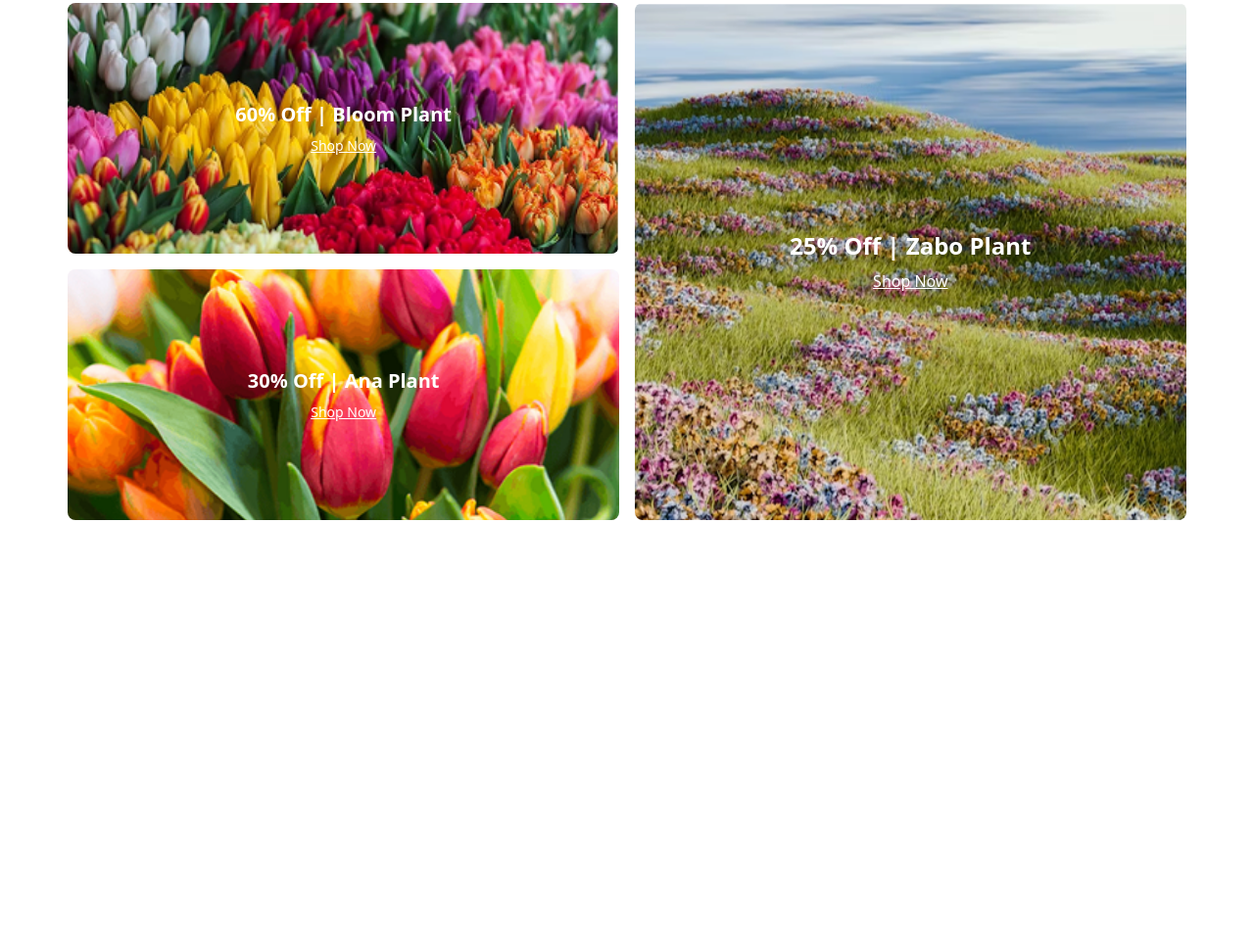
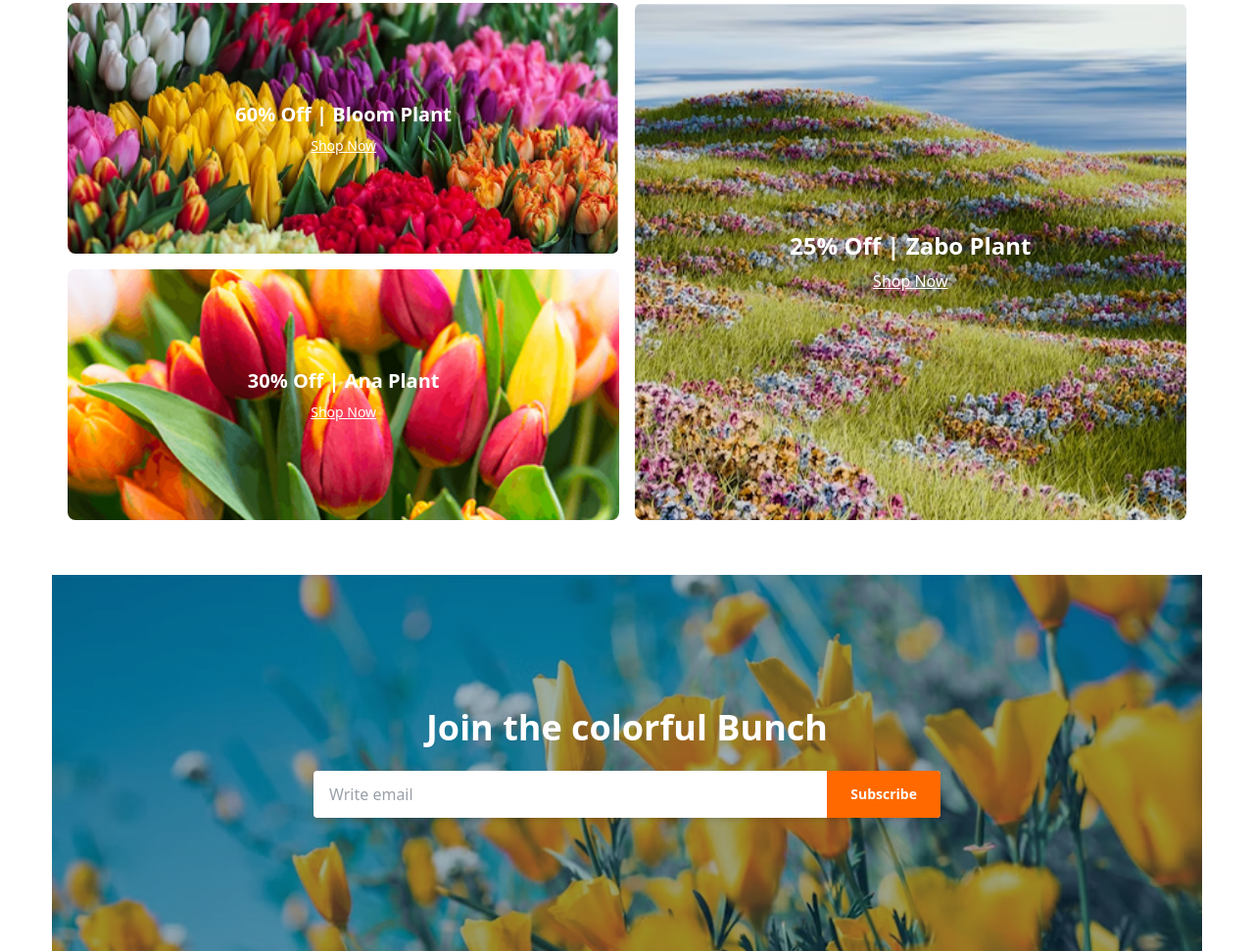
Before and after one commit to ranaahmaed/Aggignment-2, a plain HTML site: page index.html in a window 1280 px wide. Shown: the part 2593-3564 px from the top of the page at 98% size. Before the commit the page ends 3164 px from the top, so only its background shows below. Drawn offline with nearby package versions, Linux system fonts and the light colour scheme.

Commit message:
newslater section design  done

```diff
--- a/index.html
+++ b/index.html
@@ -279,6 +279,29 @@
 </div>
 
 
+<div class="relative bg-cover bg-center h-96 flex items-center justify-center mt-14" style="background-image: url('./assets/news-letter-bg.png');">
+
+  <div class="relative z-10 text-center px-4 w-full max-w-2xl">
+    <h2 class="text-white text-3xl md:text-4xl font-bold mb-6">Join the colorful Bunch</h2>
+
+    <form class="flex flex-col md:flex-row bg-white rounded overflow-hidden shadow-md">
+      <input
+        type="email"
+        placeholder="Write email"
+        class="flex-1 px-4 py-3 text-gray-700 focus:outline-none"
+      />
+      <button
+        type="submit"
+        class="bg-orange-500 text-white px-6 py-3 text-sm font-semibold hover:bg-orange-600 transition-all"
+      >
+        Subscribe
+      </button>
+    </form>
+  </div>
+</div>
+
+
+
 
   </main>
 </body>
```
